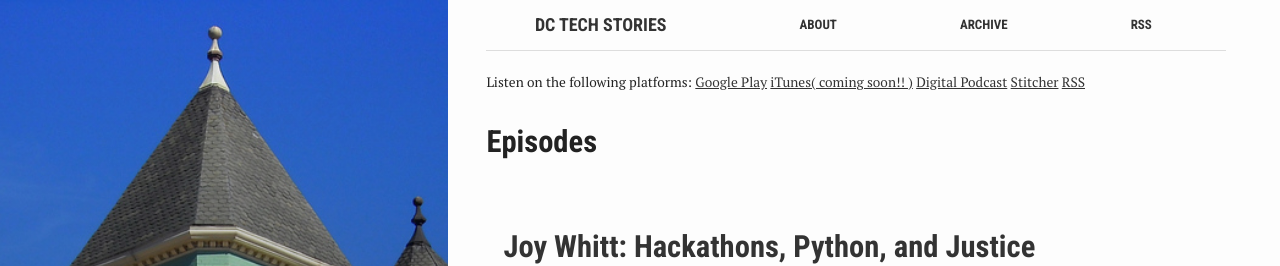
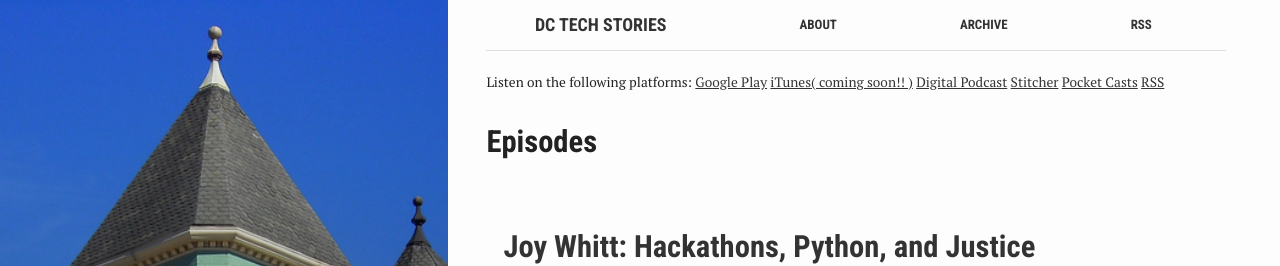
Before and after one commit to sirjessthebrave/dctechstories, a Jekyll site: the page built from index.html, in a window 1280 px wide. Shown: the top 266 px of the page. Built offline with Jekyll 4.4.1, drawn with Linux system fonts in a browser that asks for light colours.

Commit message:
pocket casts

```diff
--- a/index.html
+++ b/index.html
@@ -10,6 +10,7 @@ summary: ""
 	<a href="https://www.apple.com/itunes/">iTunes( coming soon!! )</a>
 	<a href="http://www.digitalpodcast.com/feeds/75501-dc-tech-stories">Digital Podcast</a>
 	<a href="http://www.stitcher.com/podcast/dc-tech-stories">Stitcher</a>
+	<a href="https://www.shiftyjelly.com/pocketcasts/">Pocket Casts</a>
 	<a href="https://www.buzzsprout.com/108546.rss">RSS</a>
 </small>
 <br>
```
